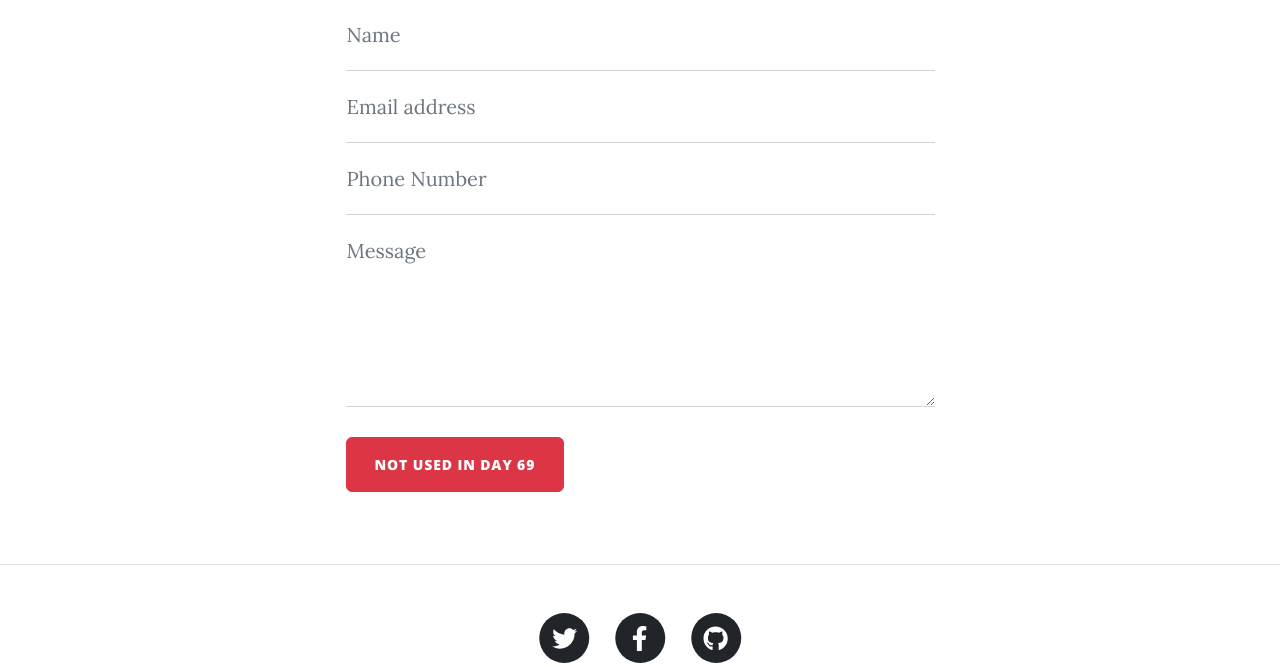
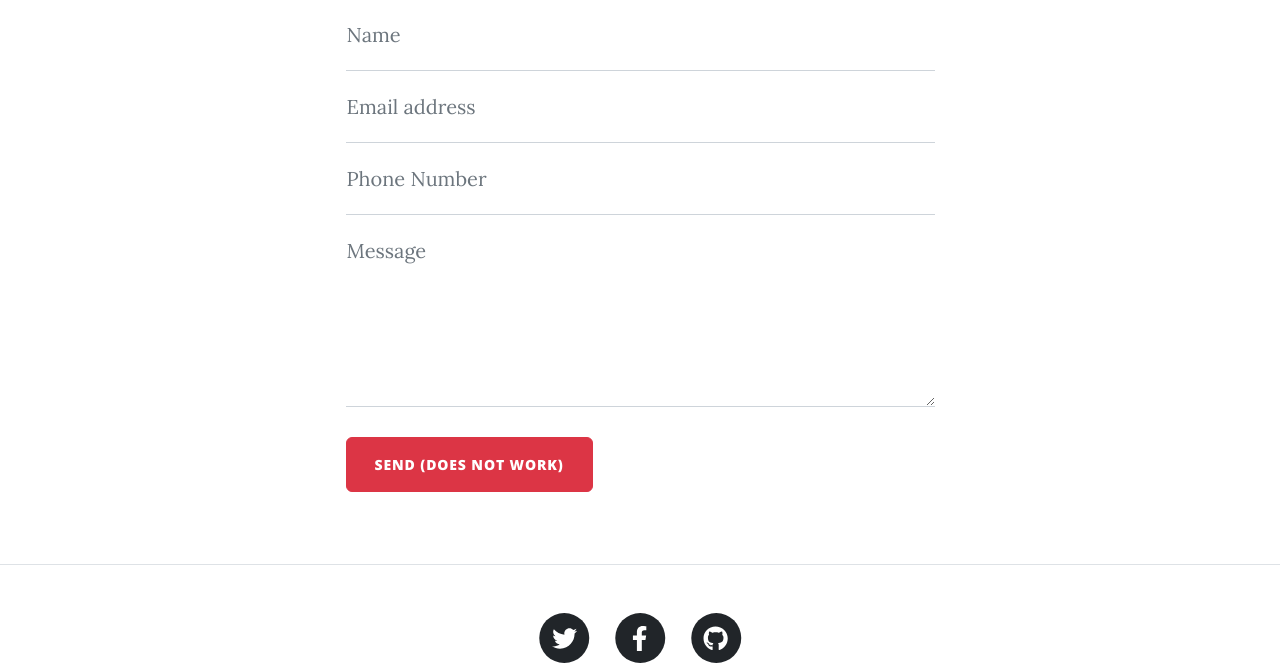
Before and after one commit to moumitbera/Complete-Blog-Website-W-Flask, a Flask app: page /contact in a window 1280 px wide. Shown: the part 721-1388 px from the top of the page. Run offline with Flask 3, Linux system fonts and the light colour scheme; some libraries are stand-ins or nearby versions.

Commit message:
Update contact.html

```diff
--- a/templates/contact.html
+++ b/templates/contact.html
@@ -30,8 +30,6 @@
           I will get back to you as soon as possible!
         </p>
         <div class="my-5">
-          <!-- * * * * * * * * * * * * * * *-->
-          <!-- * * Simplified SB Contact Form for the Tutorial* *-->
           <form
             id="contactForm"
             name="sentMessage"
@@ -88,7 +86,7 @@
               id="submitButton"
               type="submit"
             >
-              NOT USED in Day 69
+              Send (Does not work)
             </button>
           </form>
         </div>
```
